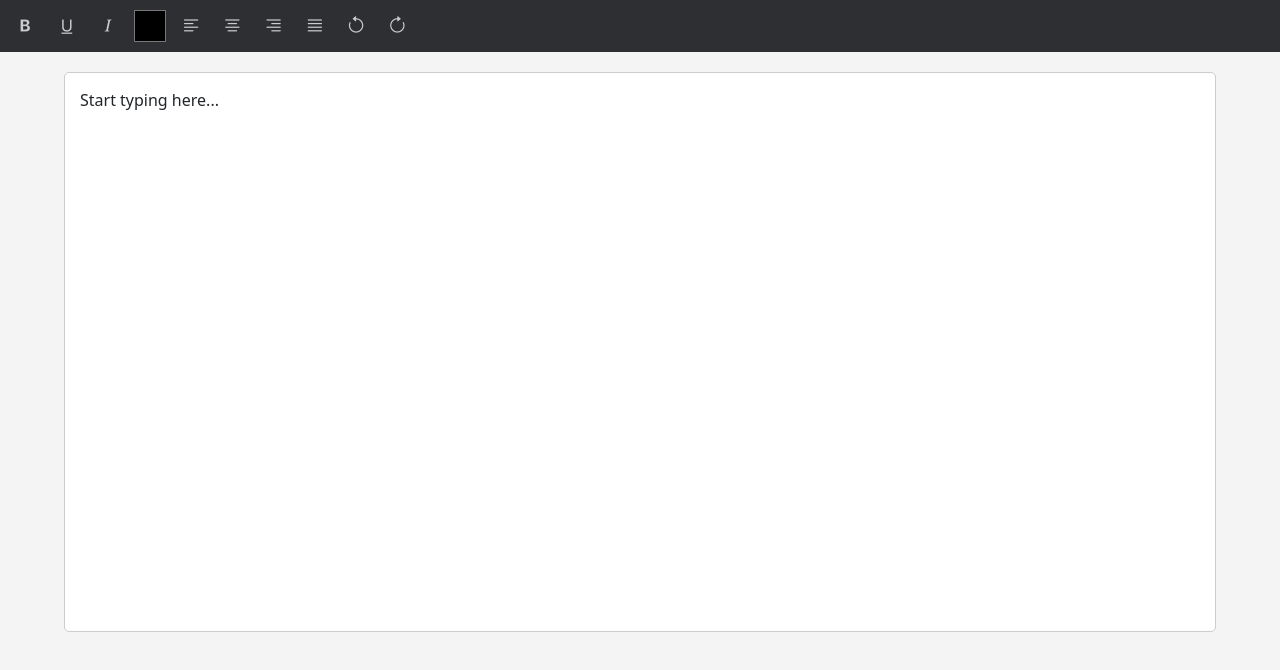
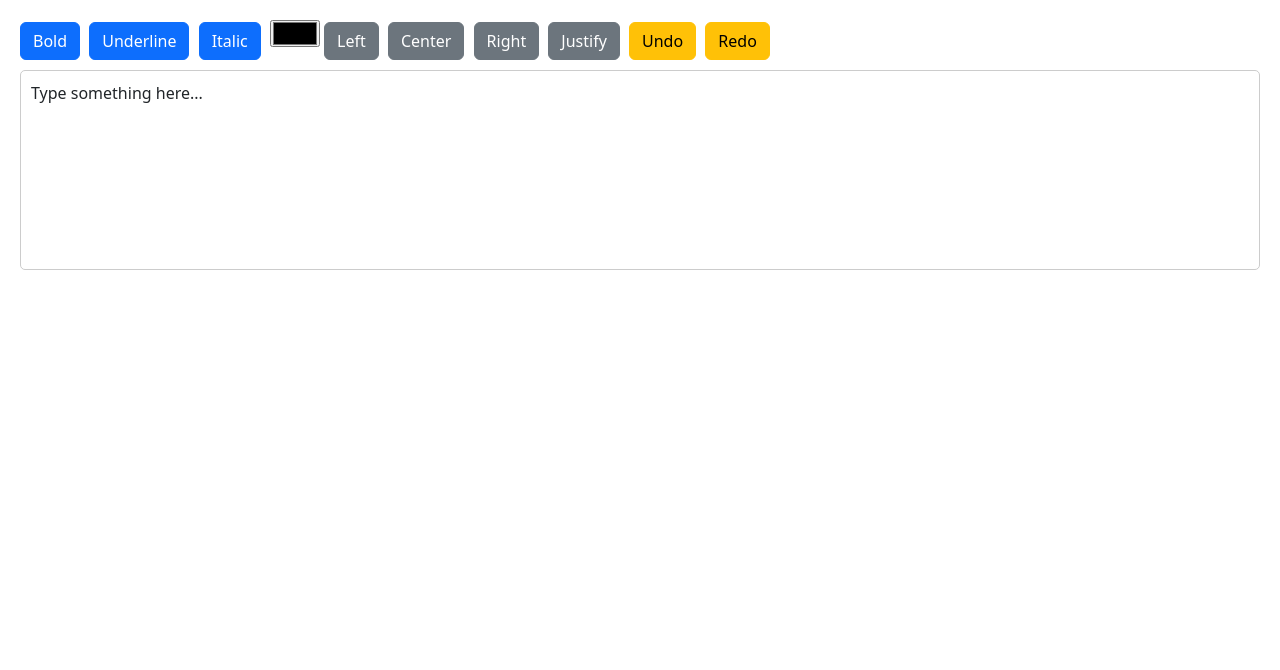
Before and after one commit to ManushaAkilanka/text-editor-application, a plain HTML site: page index.html in a window 1280 px wide. Drawn offline with nearby package versions, Linux system fonts and the light colour scheme.

Commit message:
Update index.html

```diff
--- a/index.html
+++ b/index.html
@@ -1,48 +1,24 @@
 <!DOCTYPE html>
-<html lang="en">
+<html>
 <head>
-  <meta charset="UTF-8">
-  <title>Modern Text Editor</title>
-  <!-- Bootstrap & Icons -->
+    <title>Text Editor</title>
+    <!-- Bootstrap CDN -->
     <link href="https://cdn.jsdelivr.net/npm/bootstrap@5.3.0/dist/css/bootstrap.min.css" rel="stylesheet">
-  <link href="https://cdn.jsdelivr.net/npm/bootstrap-icons@1.10.5/font/bootstrap-icons.css" rel="stylesheet">
     <style>
         body {
-      margin: 0;
-      background: #f4f4f4;
+            padding: 20px;
         }
         .toolbar {
-      background-color: #2d2f33;
-      padding: 10px;
-      display: flex;
-      align-items: center;
-      gap: 10px;
-    }
-    .toolbar button {
-      background: none;
-      border: none;
-      color: #ccc;
-      font-size: 1.2rem;
-    }
-    .toolbar button:hover {
-      color: white;
-    }
-    #colorPicker {
-      width: 32px;
-      height: 32px;
-      border: none;
-      background: none;
-      padding: 0;
+            margin-bottom: 10px;
         }
         #textEditor {
-      width: 90%;
-      height: 70vh;
-      margin: 20px auto;
-      padding: 15px;
-      background: white;
+            border: 1px solid #ccc;
+            padding: 10px;
+            min-height: 200px;
             border-radius: 5px;
-      border: 1px solid #ccc;
-      overflow-y: auto;
+        }
+        .toolbar .btn {
+            margin-right: 5px;
         }
     </style>
 </head>
@@ -50,31 +26,71 @@
 
     <!-- Toolbar -->
     <div class="toolbar">
-    <button onclick="execCmd('bold')"><i class="bi bi-type-bold"></i></button>
-    <button onclick="execCmd('underline')"><i class="bi bi-type-underline"></i></button>
-    <button onclick="execCmd('italic')"><i class="bi bi-type-italic"></i></button>
-    <input type="color" id="colorPicker" onchange="execCmdWithArg('foreColor', this.value)">
-    <button onclick="execCmd('justifyLeft')"><i class="bi bi-text-left"></i></button>
-    <button onclick="execCmd('justifyCenter')"><i class="bi bi-text-center"></i></button>
-    <button onclick="execCmd('justifyRight')"><i class="bi bi-text-right"></i></button>
-    <button onclick="execCmd('justifyFull')"><i class="bi bi-justify"></i></button>
-    <button onclick="execCmd('undo')"><i class="bi bi-arrow-counterclockwise"></i></button>
-    <button onclick="execCmd('redo')"><i class="bi bi-arrow-clockwise"></i></button>
+        <button class="btn btn-primary" id="boldBtn">Bold</button>
+        <button class="btn btn-primary" id="underlineBtn">Underline</button>
+        <button class="btn btn-primary" id="italicBtn">Italic</button>
+        <input type="color" id="colorPicker">
+
+        <!-- Text alignment buttons -->
+        <button class="btn btn-secondary" id="alignLeft">Left</button>
+        <button class="btn btn-secondary" id="alignCenter">Center</button>
+        <button class="btn btn-secondary" id="alignRight">Right</button>
+        <button class="btn btn-secondary" id="alignJustify">Justify</button>
+
+        <!-- Undo/Redo -->
+        <button class="btn btn-warning" id="undoBtn">Undo</button>
+        <button class="btn btn-warning" id="redoBtn">Redo</button>
     </div>
 
-  <!-- Editable Area -->
+    <!-- Text area -->
     <div id="textEditor" contenteditable="true">
-    Start typing here...
+        Type something here...
     </div>
 
-  <!-- Script -->
+    <!-- JavaScript -->
     <script>
-    function execCmd(command) {
-      document.execCommand(command, false, null);
-    }
-    function execCmdWithArg(command, arg) {
-      document.execCommand(command, false, arg);
-    }
+        // Formatting
+        document.getElementById("boldBtn").addEventListener("click", () => {
+            document.execCommand("bold");
+        });
+
+        document.getElementById("underlineBtn").addEventListener("click", () => {
+            document.execCommand("underline");
+        });
+
+        document.getElementById("italicBtn").addEventListener("click", () => {
+            document.execCommand("italic");
+        });
+
+        document.getElementById("colorPicker").addEventListener("input", function() {
+            document.execCommand("foreColor", false, this.value);
+        });
+
+        // Alignment
+        document.getElementById("alignLeft").addEventListener("click", () => {
+            document.execCommand("justifyLeft");
+        });
+
+        document.getElementById("alignCenter").addEventListener("click", () => {
+            document.execCommand("justifyCenter");
+        });
+
+        document.getElementById("alignRight").addEventListener("click", () => {
+            document.execCommand("justifyRight");
+        });
+
+        document.getElementById("alignJustify").addEventListener("click", () => {
+            document.execCommand("justifyFull");
+        });
+
+        // Undo / Redo
+        document.getElementById("undoBtn").addEventListener("click", () => {
+            document.execCommand("undo");
+        });
+
+        document.getElementById("redoBtn").addEventListener("click", () => {
+            document.execCommand("redo");
+        });
     </script>
 
 </body>
```
Lines whose indentation alone changed are shown as unchanged.
